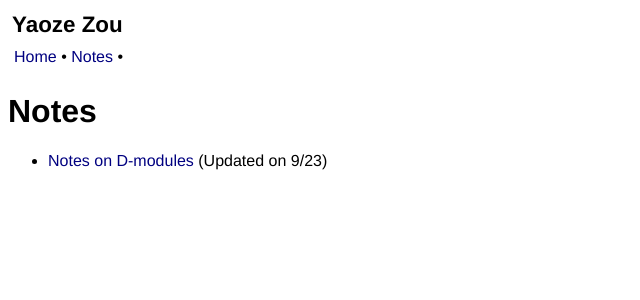
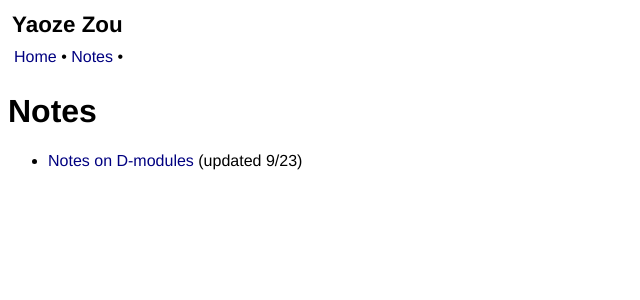
Before and after one commit to yzzou/yzzou.github.io, a Jekyll site: the page built from notes.md, in a window 1280 px wide. Shown: the top 300 px of the page, without its empty margins (0-640 px from the left). Built offline with Jekyll 4.4.1, drawn with Linux system fonts in a browser that asks for light colours.

Commit message:
change dates

```diff
--- a/notes.md
+++ b/notes.md
@@ -5,4 +5,4 @@ title: Notes
 
 # {{ page.title }}
 
-- [Notes on D-modules](https://yzzou.github.io/notes/notes_dmodules.pdf) (Updated on 9/23)
+- [Notes on D-modules](https://yzzou.github.io/notes/notes_dmodules.pdf) (updated 9/23)
```
